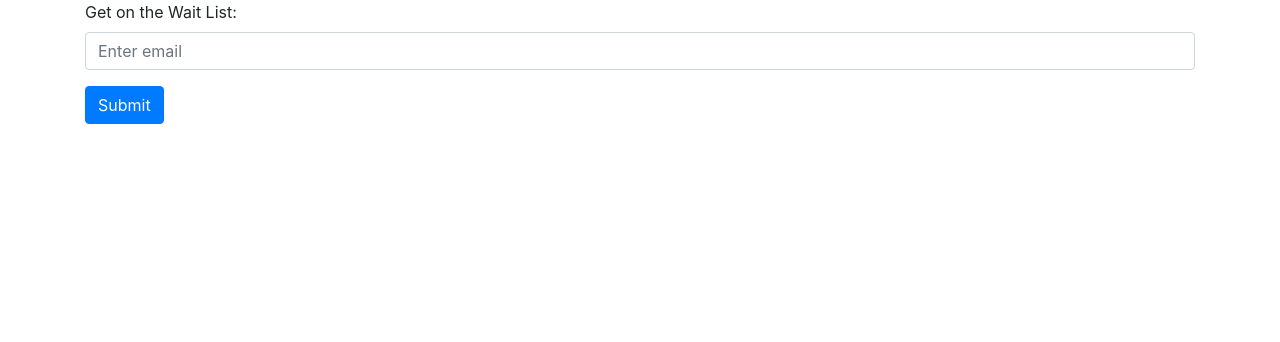
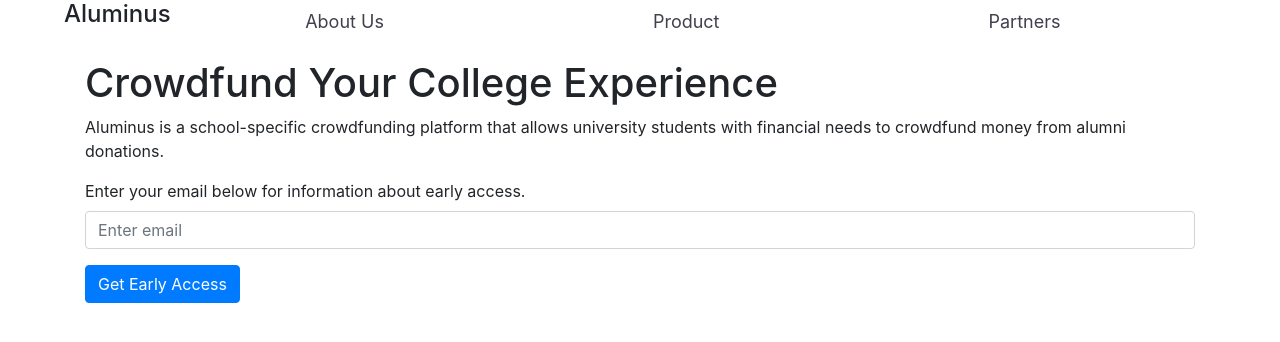
Before and after one commit to berkeleyaluminus/coming_soon_page, a React (Create React App) app in the folder coming_soon_page/: page / in a window 1280 px wide. Shown: the top 342 px of the page. Built offline with nearby package versions, Linux system fonts and the light colour scheme.

Commit message:
Started frontend work, specifically navbar, logo, our mission statement

```diff
--- a/coming_soon_page/public/index.html
+++ b/coming_soon_page/public/index.html
@@ -16,8 +16,15 @@
     <title>Join Aluminus</title>
   </head>
   <body>
-    <noscript>You need to enable JavaScript to run this app.</noscript>
-    <div id="root"></div>
+    <header>
+      <div class="logo-container">
+        <h4 class="logo">Aluminus</h4>
+      </div>
+
+      <noscript>You need to enable JavaScript to run this app.</noscript>
+      <div id="root"></div>
+    </header>
+
 
   </body>
 </html>
--- a/coming_soon_page/src/App.css
+++ b/coming_soon_page/src/App.css
@@ -1,38 +1,30 @@
-.App {
-  text-align: center;
+header{
+  display: flex;
+  width: 90%;
+  justify-content: space-between;
+  margin: auto;
 }
 
-.App-logo {
-  height: 40vmin;
-  pointer-events: none;
+.logo-container{
+  flex: 1;
+  float: left;
 }
 
-@media (prefers-reduced-motion: no-preference) {
-  .App-logo {
-    animation: App-logo-spin infinite 20s linear;
-  }
+.logo-container, .nav-links{
+  display: flex;
 }
 
-.App-header {
-  background-color: #282c34;
-  min-height: 100vh;
-  display: flex;
-  flex-direction: column;
-  align-items: center;
-  justify-content: center;
-  font-size: calc(10px + 2vmin);
-  color: white;
+.navbar {
+  flex: 3;
 }
 
-.App-link {
-  color: #61dafb;
+.nav-links{
+  justify-content: space-around;
+  list-style: none;
 }
 
-@keyframes App-logo-spin {
-  from {
-    transform: rotate(0deg);
-  }
-  to {
-    transform: rotate(360deg);
-  }
+.nav-link{
+  color: #40404e;
+  font-size: 18px;
+  text-decoration: none;
 }
--- a/coming_soon_page/src/App.js
+++ b/coming_soon_page/src/App.js
@@ -4,12 +4,22 @@ import {BrowserRouter as Router, Route } from "react-router-dom";
 import "bootstrap/dist/css/bootstrap.min.css"
 
 import ReceiveEmails from "./components/receive-emails.component";
-
+import Navbar from "./components/navbar.component";
 function App() {
   return (
     <Router>
       <div className="container">
+
+      <Navbar/>
+
+        <main>
+          <h1>Crowdfund Your College Experience</h1>
+          <p class="subhead">Aluminus is a school-specific crowdfunding platform that allows university students
+          with financial needs to crowdfund money from alumni donations.</p>
+        </main>
+
         <Route path = "/" exact component = {ReceiveEmails} />
+
       </div>
     </Router>
   );
--- /dev/null
+++ b/coming_soon_page/src/components/navbar.component.js
@@ -0,0 +1,16 @@
+import React, {Component} from 'react';
+import 'bootstrap/dist/css/bootstrap.min.css';
+
+export default class Navbar extends React.Component{
+    render() {
+        return (
+            <nav>
+                <ul class="nav-links" id="nav">
+                    <li><a class="nav-link" href="#">About Us</a></li>
+                    <li><a class="nav-link" href="#">Product</a></li>
+                    <li><a class="nav-link" href="#">Partners</a></li>
+                </ul>
+            </nav>
+        );
+    }
+}
--- a/coming_soon_page/src/components/receive-emails.component.js
+++ b/coming_soon_page/src/components/receive-emails.component.js
@@ -49,7 +49,7 @@ export default class ReceiveEmails extends Component {
             <div>
                 <form onSubmit={this.handleSubmit}>
                     <div className="form-group">
-                        <label>Get on the Wait List: </label>
+                        <label>Enter your email below for information about early access. </label>
                         <input
                             className="form-control"
                             type = "email"
@@ -60,7 +60,7 @@ export default class ReceiveEmails extends Component {
                         />
                     </div>
                     {/* <div className = "form-group"> */}
-                        <button type="submit" className="btn btn-primary">Submit</button>
+                        <button type="submit" className="btn btn-primary">Get Early Access</button>
                     {/* </div>   */}
                 </form>
             </div>
--- a/coming_soon_page/src/index.css
+++ b/coming_soon_page/src/index.css
@@ -1,5 +1,10 @@
+*{
+  margin: 0;
+  padding:0;
+  box-sizing: border-box;
+}
+
 body {
-  margin: 0;
   font-family: -apple-system, BlinkMacSystemFont, 'Segoe UI', 'Roboto', 'Oxygen',
     'Ubuntu', 'Cantarell', 'Fira Sans', 'Droid Sans', 'Helvetica Neue',
     sans-serif;
@@ -12,6 +17,7 @@ code {
     monospace;
 }
 
+/*
 :root {
   --bg: #2f8eed;
   --bg-accent: #b9d4f3;
@@ -32,3 +38,4 @@ a {
   color: var(--text-color);
   text-decoration: none;
 }
+*/
```
Also changed, not shown: coming_soon_page/src/images/ham.svg (added).
